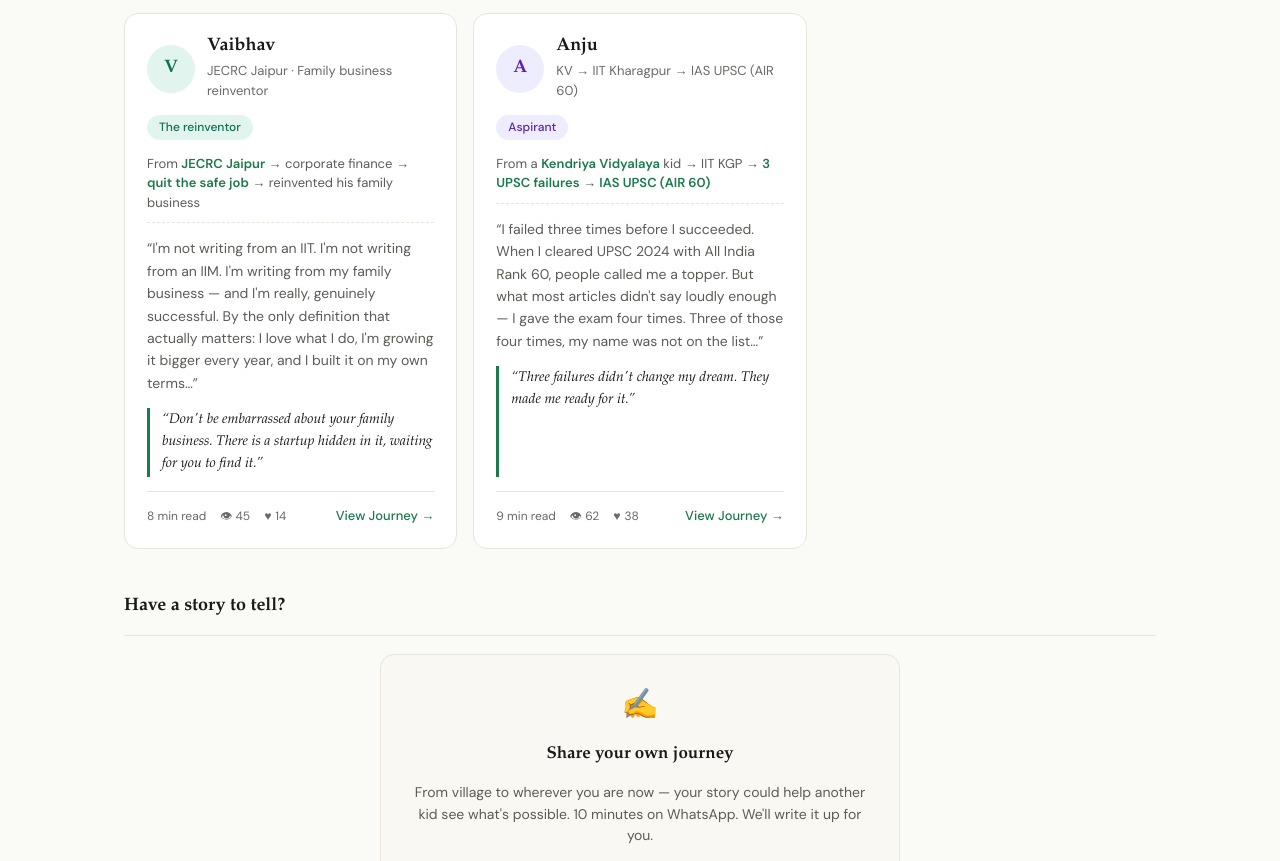
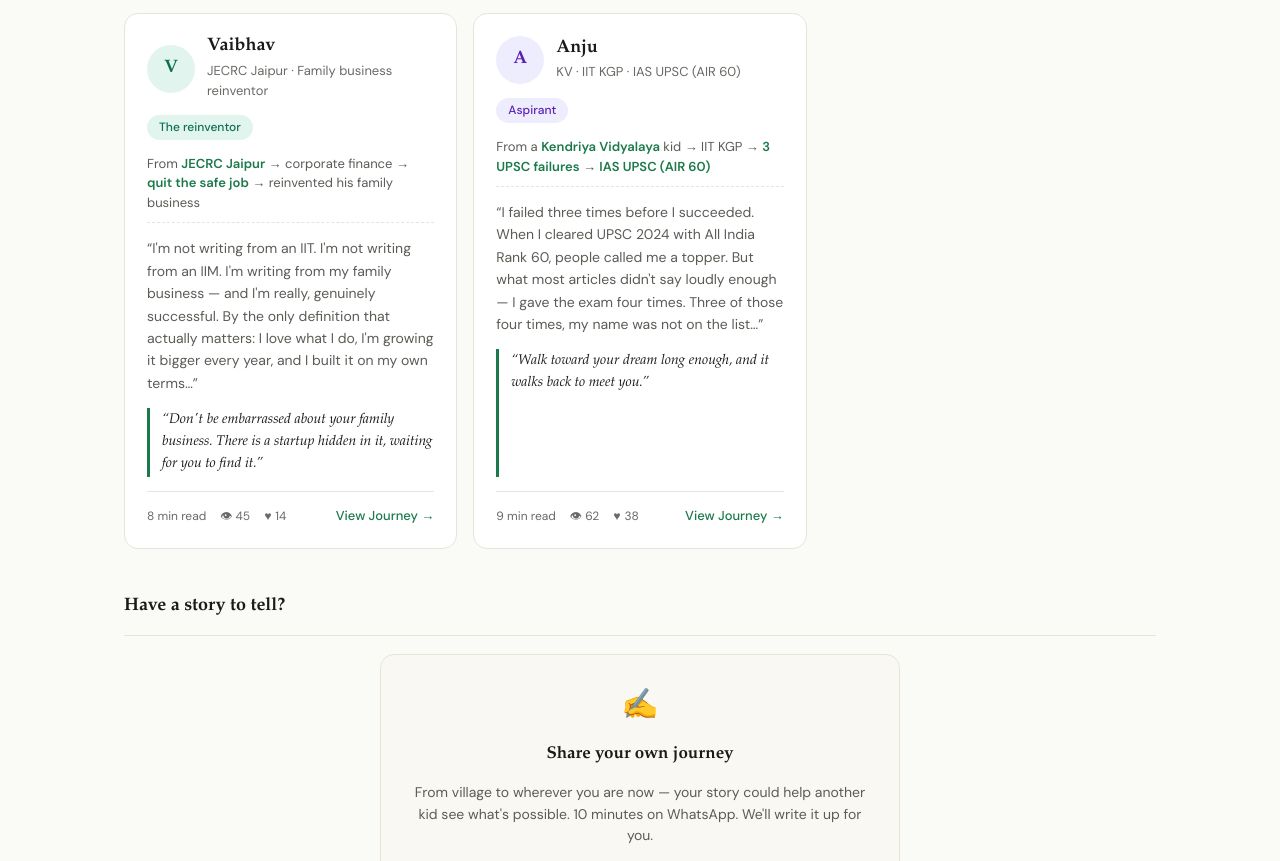
Before and after one commit to ggupta0945/saarthitrust.github.io, a plain HTML site: page journeys/index.html in a window 1280 px wide. Shown: the part 1813-2674 px from the top of the page. Drawn offline with nearby package versions, Linux system fonts and the light colour scheme; no server answers.

Commit message:
Anju card: dreamier pull-quote + tighten role line spacing
- Pull-quote on /journeys/ teaser: replaced with "Walk toward your
  dream long enough, and it walks back to meet you." — more
  motivational, catchier, has the dreamy register the previous
  iterations were missing
- Same line woven into the pc-key callout on her full postcard page
- Role line: "KV → IIT Kharagpur → IAS UPSC (AIR 60)" →
  "KV · IIT KGP · IAS UPSC (AIR 60)" — matches the bullet format
  used on the other four cards, fits on one line at most card
  widths, removes the cramped two-arrow look

Co-Authored-By: Claude Opus 4.7 <noreply@anthropic.com>

```diff
--- a/journeys/index.html
+++ b/journeys/index.html
@@ -486,13 +486,13 @@ footer{padding:48px 0 32px;background:var(--bg)}
           <div class="pcard-avatar civil-servant">A</div>
           <div>
             <div class="pcard-name">Anju</div>
-            <div class="pcard-role">KV → IIT Kharagpur → IAS UPSC (AIR 60)</div>
+            <div class="pcard-role">KV · IIT KGP · IAS UPSC (AIR 60)</div>
           </div>
         </div>
         <span class="pcard-tag tag-civil-servant" data-en="Aspirant" data-hi="उम्मीदवार">Aspirant</span>
         <div class="pcard-arc" data-en="From a <b>Kendriya Vidyalaya</b> kid → IIT KGP → <b>3 UPSC failures</b> → <b>IAS UPSC (AIR 60)</b>" data-hi="<b>केंद्रीय विद्यालय</b> की छात्रा से → IIT खड़गपुर → <b>3 बार UPSC में असफल</b> → <b>IAS UPSC (AIR 60)</b>">From a <b>Kendriya Vidyalaya</b> kid → IIT KGP → <b>3 UPSC failures</b> → <b>IAS UPSC (AIR 60)</b></div>
         <p class="pcard-story" data-en="“I failed three times before I succeeded. When I cleared UPSC 2024 with All India Rank 60, people called me a topper. But what most articles didn't say loudly enough — I gave the exam four times. Three of those four times, my name was not on the list…”" data-hi="“मैं तीन बार असफल हुई इससे पहले कि मैं सफल हुई। जब मैंने UPSC 2024 AIR 60 के साथ क्लियर किया, लोगों ने मुझे टॉपर कहा। लेकिन अधिकांश लेखों ने ज़ोर से नहीं कहा — मैंने यह परीक्षा चार बार दी। चार में से तीन बार मेरा नाम सूची में नहीं था…”">“I failed three times before I succeeded. When I cleared UPSC 2024 with All India Rank 60, people called me a topper. But what most articles didn't say loudly enough — I gave the exam four times. Three of those four times, my name was not on the list…”</p>
-        <div class="pcard-quote" data-en="“Three failures didn't change my dream. They made me ready for it.”" data-hi="“तीन असफलताओं ने मेरे सपने को नहीं बदला — उन्होंने मुझे उसके लिए तैयार किया।”">“Three failures didn't change my dream. They made me ready for it.”</div>
+        <div class="pcard-quote" data-en="“Walk toward your dream long enough, and it walks back to meet you.”" data-hi="“अपने सपने की ओर इतना चलो कि वो तुम्हारी ओर लौट आए।”">“Walk toward your dream long enough, and it walks back to meet you.”</div>
         <div class="pcard-footer">
           <div class="pcard-stats">
             <span>9 min read</span>
```
Also changed, not shown: journeys/postcards/anju/index.html (+1 -1 lines).
